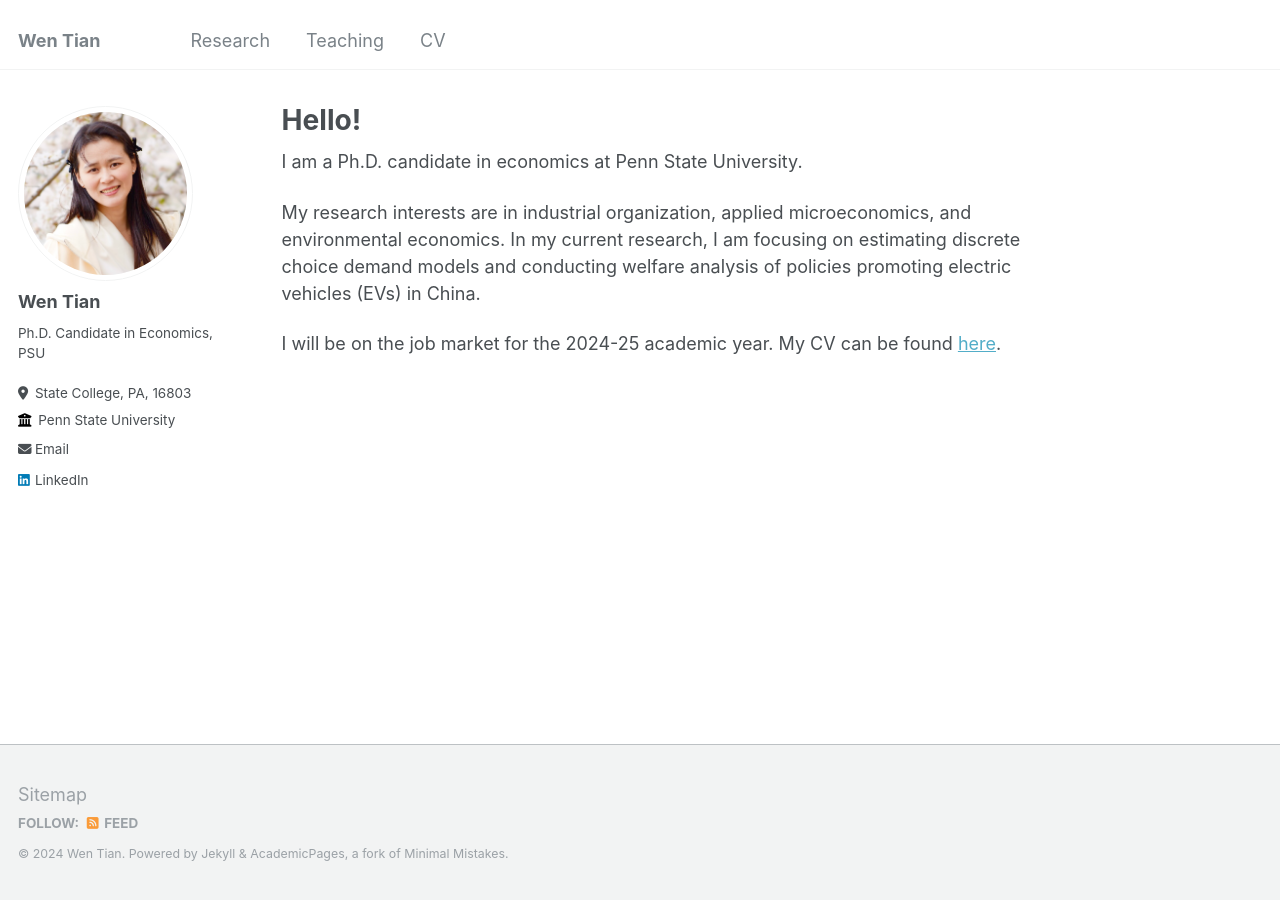
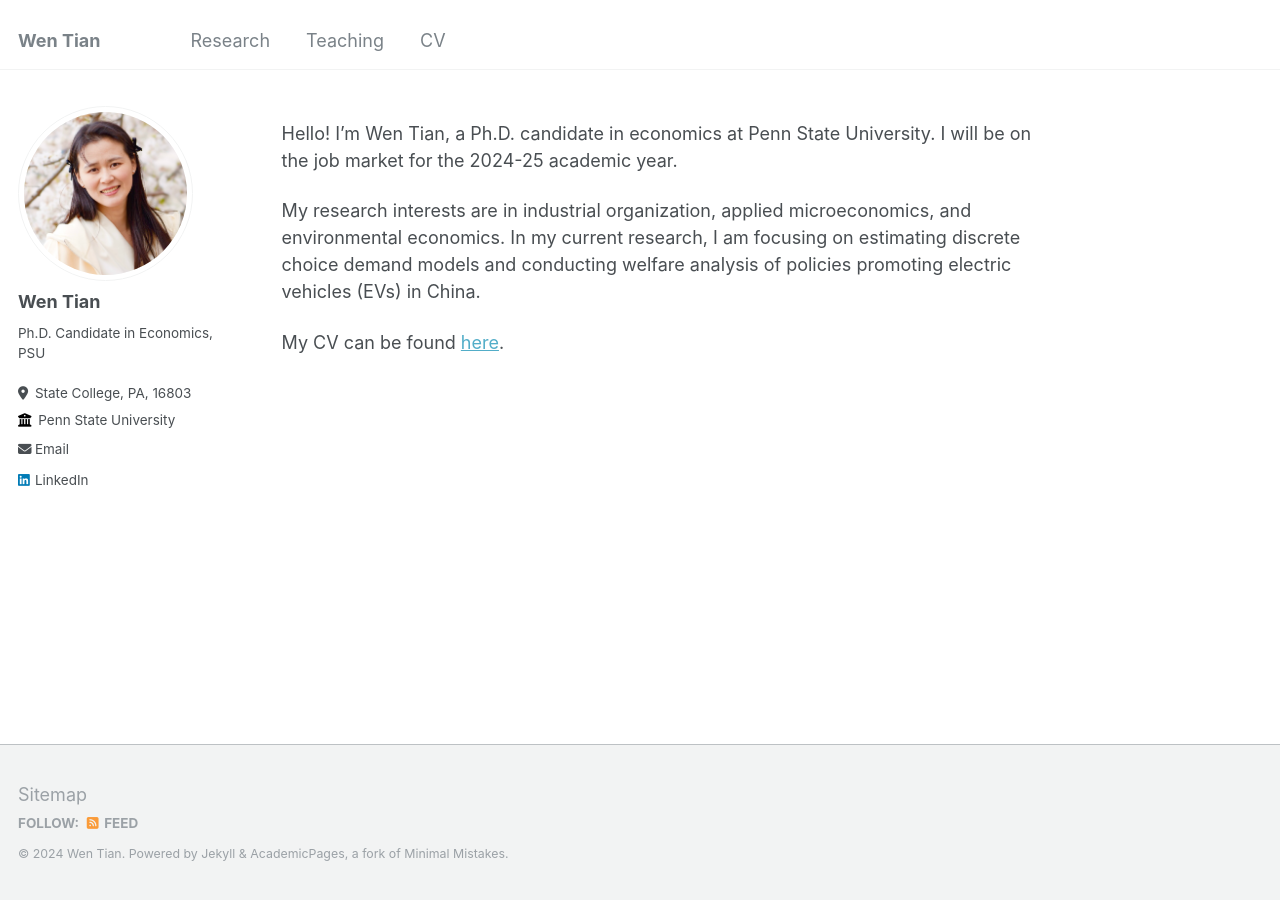
Before and after one commit to Wendy-WenTian/Wendy-WenTian.github.io, a Jekyll site: the page built from _pages/about.md, in a window 1280 px wide. Built offline with Jekyll 4.4.1, drawn with Linux system fonts in a browser that asks for light colours.

Commit message:
Update about.md

```diff
--- a/_pages/about.md
+++ b/_pages/about.md
@@ -1,18 +1,18 @@
 ---
 permalink: /
-title: "Hello! "
+title: " "
 author_profile: true
 redirect_from:
   - /about/
   - /about.html
 ---
-I am a Ph.D. candidate in economics at Penn State University.
+Hello! I'm Wen Tian, a Ph.D. candidate in economics at Penn State University. I will be on the job market for the 2024-25 academic year.
 
 <!-- I received my M.Phil. in economics from CUHK, Hong Kong in 2024, and my B.A. in economics from Fudan University, China in 2016. -->
 
 My research interests are in industrial organization, applied microeconomics, and environmental economics. In my current research, I am focusing on estimating discrete choice demand models and conducting welfare analysis of policies promoting electric vehicles (EVs) in China.
 
-I will be on the job market for the 2024-25 academic year. My CV can be found [here](https://wendy-wentian.github.io/files/Wen_Tian_PSU_CV.pdf).
+My CV can be found [here](https://wendy-wentian.github.io/files/Wen_Tian_PSU_CV.pdf).
 
 <!--
 Current Research
```
